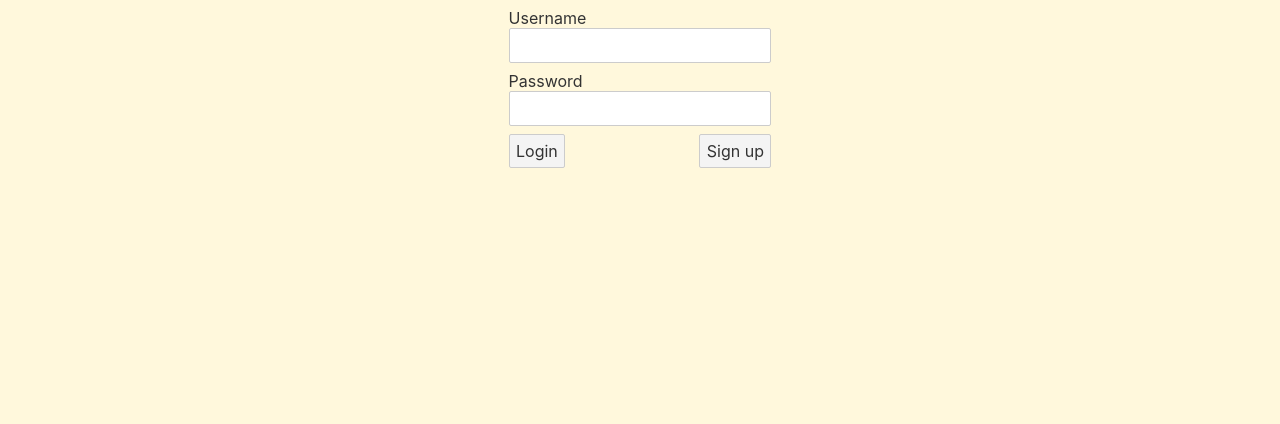
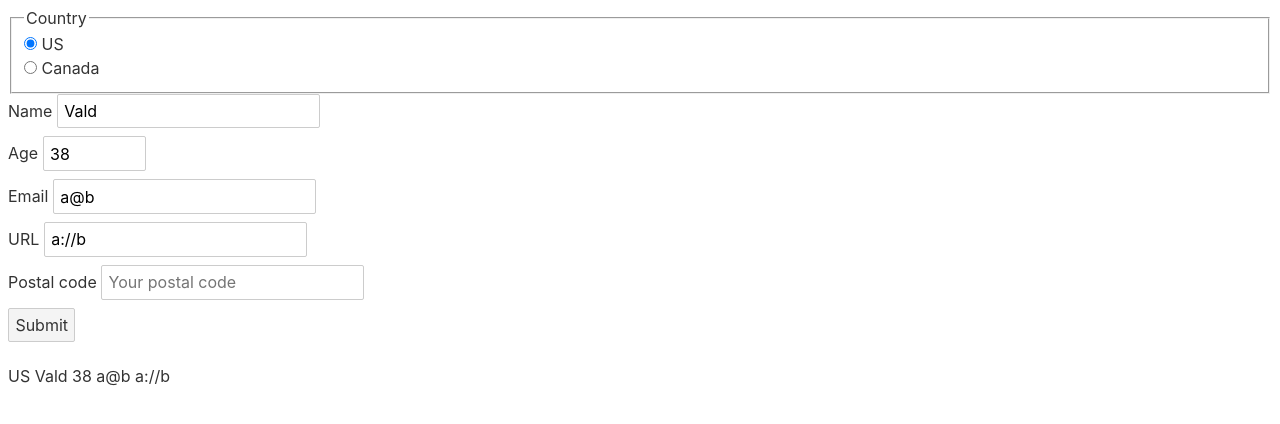
Before and after one commit to volodymyrprokopyuk/problem-solving, a Svelte app in the folder js/svelte/: page / in a window 1280 px wide. Shown: the top 424 px of the page. Built offline with nearby package versions, Linux system fonts and the light colour scheme.

Commit message:
feat(svelte): add FormValidation

```diff
--- a/js/svelte/src/App.svelte
+++ b/js/svelte/src/App.svelte
@@ -50,6 +50,7 @@
   import AutoColor from "./AutoColor.svelte"
   import ManualNavigation from "./ManualNavigation.svelte"
   import HashNavigation from "./HashNavigation.svelte"
+  import FormValidation from "./FormValidation.svelte"
 
   // Travel packing checklist
   import Login from "./Login.svelte"
@@ -101,6 +102,7 @@
 <!-- <AutoColor/> -->
 <!-- <ManualNavigation/> -->
 <!-- <HashNavigation/> -->
+<FormValidation/>
 
 <!-- Travel packing checklist -->
 <!-- <main>
@@ -112,7 +114,7 @@
      {/if}
      </main> -->
 
-<svelte:window
+<!-- <svelte:window
      on:hashchange={() => activeComponent = hashMap[location.hash] || NotFound}/>
      <main>
      <svelte:component
@@ -134,4 +136,4 @@
      h1 {
      text-align: center;
      }
-</style>
+     </style> -->
--- /dev/null
+++ b/js/svelte/src/FormValidation.svelte
@@ -0,0 +1,53 @@
+<script>
+ const countries = ["US", "Canada"]
+
+ let pCodeType = countries[0]
+ let name = "Vald"
+ let age = 38
+ let email = "a@b"
+ let url = "a://b"
+ let pCode = ""
+
+ const pCodeConfig = {
+   "US": { re: /^\d{5}(?:-\d{4})?$/, ex: "12345-1234" },
+   "Canada": { re: /^[A-Z]\d[A-Z] \d[A-Z]\d$/, ex: "A1B 2C3" }
+ }
+
+ function submit() { console.log("submit") }
+</script>
+
+<form on:submit|preventDefault={submit}>
+  <fieldset>
+    <legend>Country</legend>
+    {#each countries as country}
+      <label>
+        <input type="radio" name="pCodeType" value={country}
+               bind:group={pCodeType}>
+        {country}
+      </label>
+    {/each}
+  </fieldset>
+  <label>Name
+    <input type="text" required minlength="2" maxlength="40"
+           placeholder="Your name" bind:value={name}></label>
+  <label>Age
+    <input type="number" required min="18" max="120" bind:value={age}></label>
+  <label>Email
+    <input type="email" required placeholder="Your email"
+           bind:value={email}></label>
+  <label>URL
+    <input type="url" required placeholder="Your URL" bind:value={url}></label>
+  <label>Postal code
+    <input type="text" required placeholder="Your postal code"
+           pattern={pCodeConfig[pCodeType].re.source}
+           title={pCodeConfig[pCodeType].ex}
+           bind:value={pCode}></label>
+  <button type="submit">Submit</button>
+</form>
+<p>{pCodeType} {name} {age} {email} {url} {pCode}</p>
+
+<style>
+ :invalid:not(:placeholder-shown) {
+   border-color: red;
+ }
+</style>
```
Lines whose indentation alone changed are shown as unchanged.
